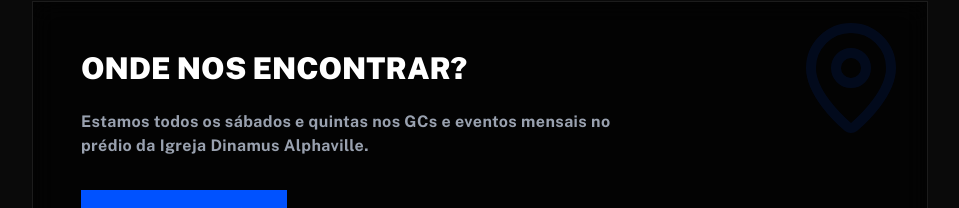
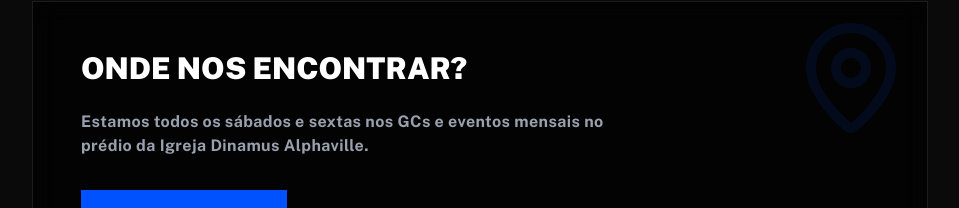
Before and after one commit to Sarahwillock/DNMS.ALPHA, a React (Vite) app: page /move/leaders in a window 1280 px wide. Shown: the part 1753-1961 px from the top of the page, without its empty margins (288-1247 px from the left). Built offline with nearby package versions, Linux system fonts and the light colour scheme; a web font is replaced by a local one.

Commit message:
Update Leaders.tsx

```diff
--- a/src/pages/Leaders.tsx
+++ b/src/pages/Leaders.tsx
@@ -122,7 +122,7 @@ export default function Leaders() {
             </h3>
 
             <p className="mb-6 max-w-xl font-bold tracking-wide text-gray-400 sm:mb-8">
-              Estamos todos os sábados e quintas nos GCs e eventos mensais no
+              Estamos todos os sábados e sextas nos GCs e eventos mensais no
               prédio da Igreja Dinamus Alphaville.
             </p>
 
```
